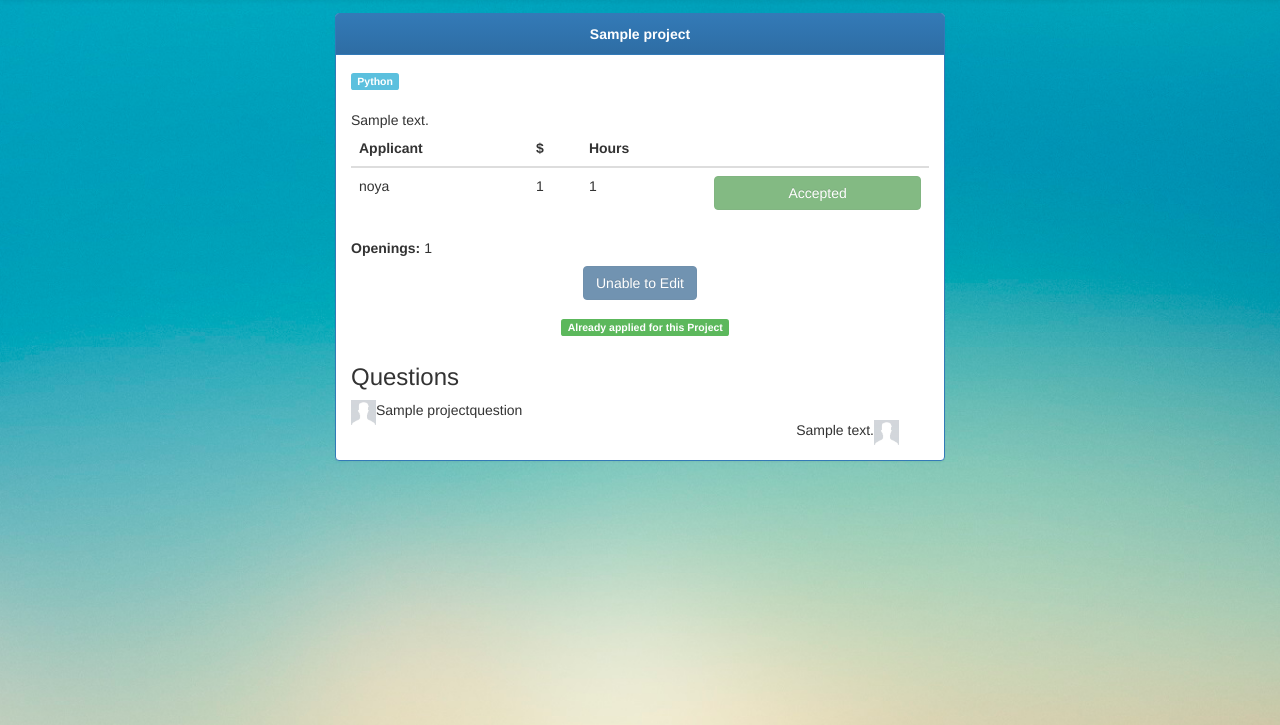
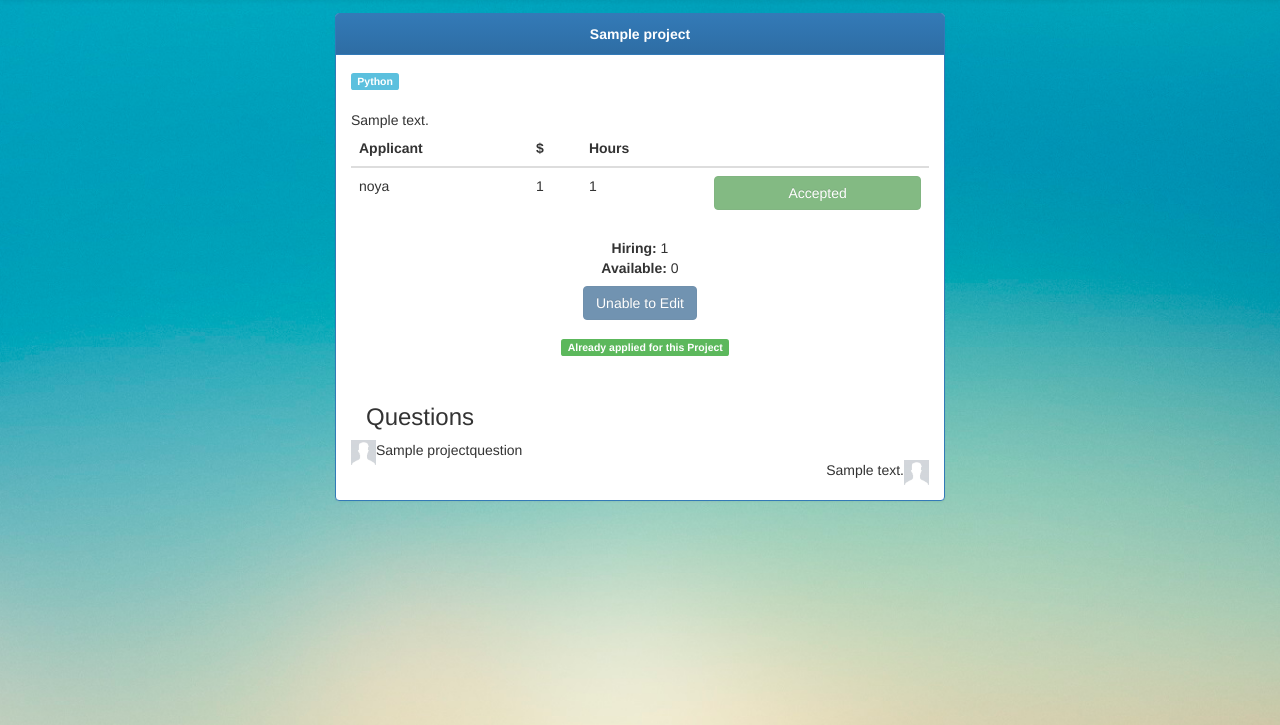
Before and after one commit to brunomaso1/django-rentacoder-webapp, a Django app: a page that uses rentacoder_app/templates/views/project.html in a window 1280 px wide. Shown: the part 52-777 px from the top of the page. Run offline with Django 3.2, Linux system fonts and the light colour scheme; a user stored in the database is signed in; data comes from the database, SQL or seed files in the repository; tables that the repository leaves empty hold one stand-in row (values such as "Sample post"); some libraries are stand-ins or nearby versions.

Commit message:
Added Hiring/Available detail, accepting an offer removes one Available

```diff
--- a/rentacoder_app/templates/views/project.html
+++ b/rentacoder_app/templates/views/project.html
@@ -56,8 +56,13 @@
                         </table>
                     {% endif %}
                 </div>
-                <b> Openings: </b>{{ project.openings }}
                 {% endif %}
+                <div class="row text-center" align="center">
+                    <b>Hiring: </b>{{ project.openings }}<br>
+                    <b>Available: </b>{{ openings_available }}
+                </div>
+
+
                 <table class="table">
                     <tr>
                         <td style="border-top: none;">
@@ -108,9 +113,10 @@
                     {% endif %}
                 </table>
 
+                <div class="col-xs-12">
                     <h3>Questions</h3>
                     {% for question in questions %}
-                    <div class="row col-xs-12">
+                        <div class="row">
                             <img class="user-chat-thumbnail pull-left" src="/media/{{ question.user.avatar }}">
                             <div class="media-body">
                                 {{ question.question }}
@@ -119,7 +125,8 @@
                                 <form action="{% url 'answer_question' project.id question.id %}" method="POST">
                                     {% csrf_token %}
                                     <div class="form-actions input-group">
-                                    <input type="text" name="{{ answer_form.answer.html_name }}" class="form-control"
+                                        <input type="text" name="{{ answer_form.answer.html_name }}"
+                                               class="form-control"
                                                placeholder="Leave a response" required autofocus>
                                         <span class="input-group-btn">
                                     <button type="submit" class="btn btn-primary">Answer</button>
@@ -142,7 +149,8 @@
                             <form action="{% url 'send_question' project.id %}" method="POST">
                                 {% csrf_token %}
                                 <div class="form-actions input-group">
-                                <input type="text" name="{{ question_form.question.html_name }}" class="form-control"
+                                    <input type="text" name="{{ question_form.question.html_name }}"
+                                           class="form-control"
                                            placeholder="Leave a question" required autofocus>
                                     <span class="input-group-btn">
                                     <button type="submit" class="btn btn-primary">Ask</button>
--- a/rentacoder_app/views.py
+++ b/rentacoder_app/views.py
@@ -117,6 +117,7 @@ def project(request, pk):
     context = {
         "project": project,
         "job_offers": job_offers,
+        "openings_available": project.openings - len(job_offers.filter(accepted=True)),
         "technologies": list(project.technologies.all().values_list("name", flat=True)),
         "questions": project.projectquestion_set.all(),  # TODO: Private questions, private answers
         "question_form": ProjectQuestionForm(),
```
Lines whose indentation alone changed are shown as unchanged.
